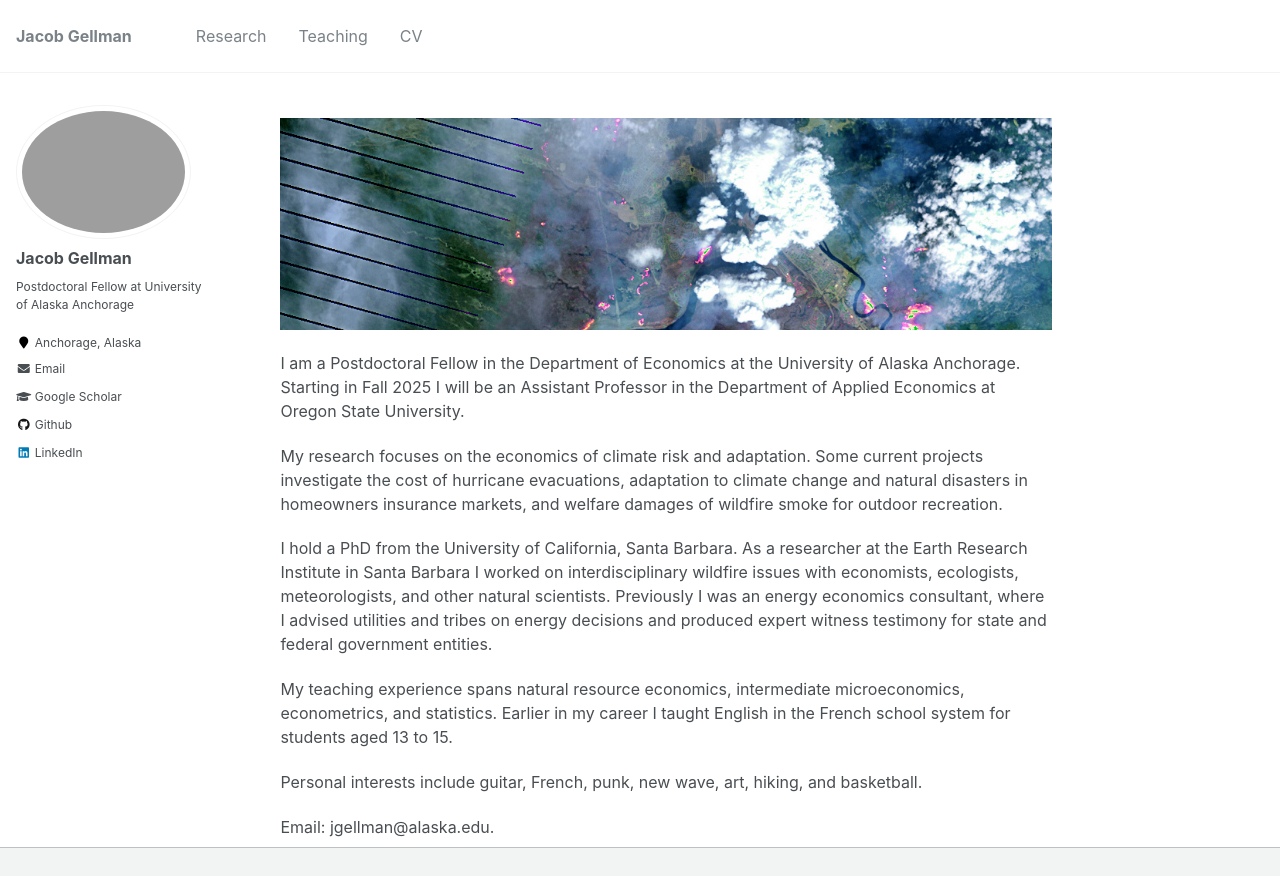
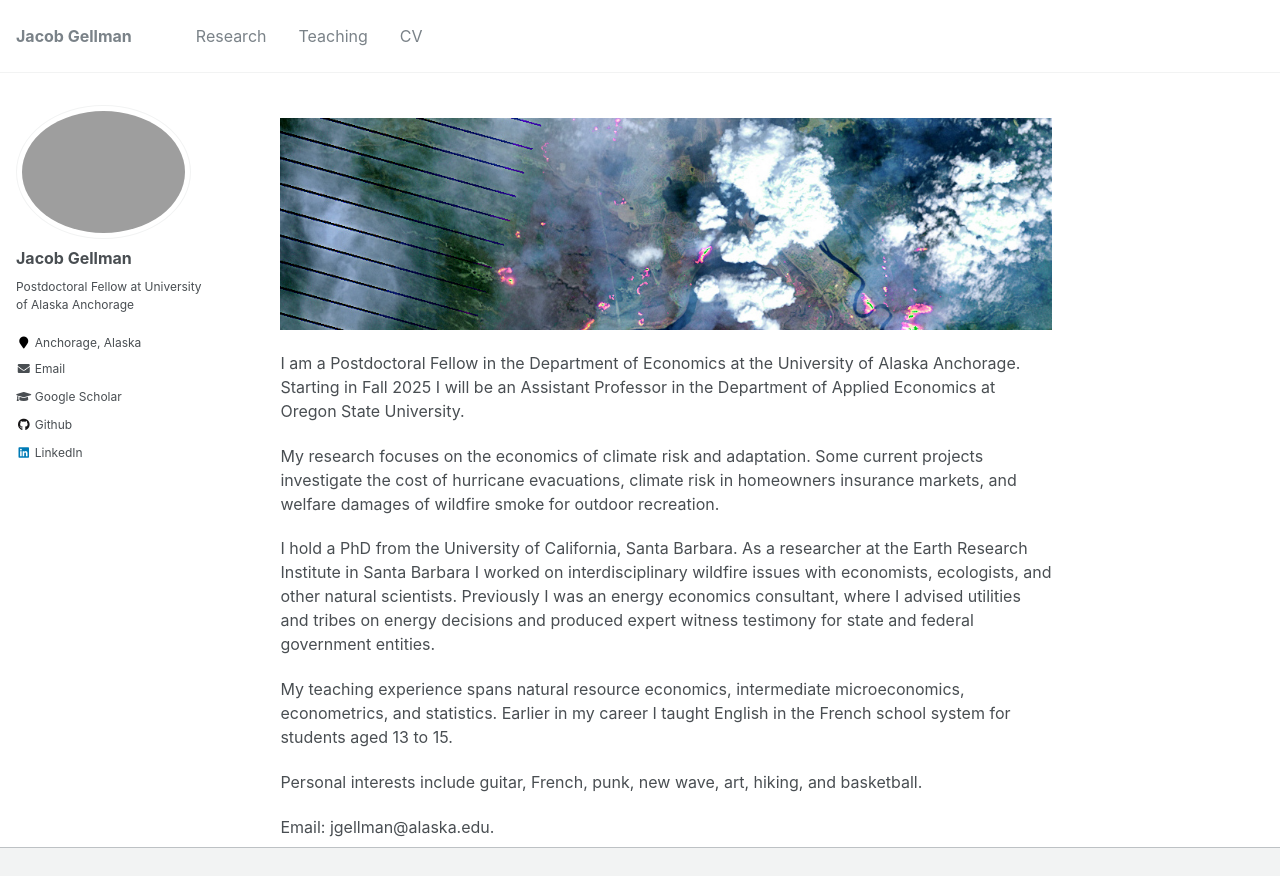
Before and after one commit to jacobgellman/jacobgellman.github.io, a Jekyll site: the page built from _pages/about.md, in a window 1280 px wide and 1028 px high, cut to the strip 0-876 px from the top of the window. Built offline with Jekyll 4.4.1, drawn with Linux system fonts in a browser that asks for light colours.

Commit message:
About page

```diff
--- a/_pages/about.md
+++ b/_pages/about.md
@@ -11,9 +11,9 @@ redirect_from:
 
 I am a Postdoctoral Fellow in the Department of Economics at the University of Alaska Anchorage. Starting in Fall 2025 I will be an Assistant Professor in the Department of Applied Economics at Oregon State University.
 
-My research focuses on the economics of climate risk and adaptation. Some current projects investigate the cost of hurricane evacuations, adaptation to climate change and natural disasters in homeowners insurance markets, and welfare damages of wildfire smoke for outdoor recreation.
+My research focuses on the economics of climate risk and adaptation. Some current projects investigate the cost of hurricane evacuations, climate risk in homeowners insurance markets, and welfare damages of wildfire smoke for outdoor recreation.
 
-I hold a PhD from the University of California, Santa Barbara. As a researcher at the Earth Research Institute in Santa Barbara I worked on interdisciplinary wildfire issues with economists, ecologists, meteorologists, and other natural scientists. Previously I was an energy economics consultant, where I advised utilities and tribes on energy decisions and produced expert witness testimony for state and federal government entities.
+I hold a PhD from the University of California, Santa Barbara. As a researcher at the Earth Research Institute in Santa Barbara I worked on interdisciplinary wildfire issues with economists, ecologists, and other natural scientists. Previously I was an energy economics consultant, where I advised utilities and tribes on energy decisions and produced expert witness testimony for state and federal government entities.
 
 My teaching experience spans natural resource economics, intermediate microeconomics, econometrics, and statistics. Earlier in my career I taught English in the French school system for students aged 13 to 15.
 
```
